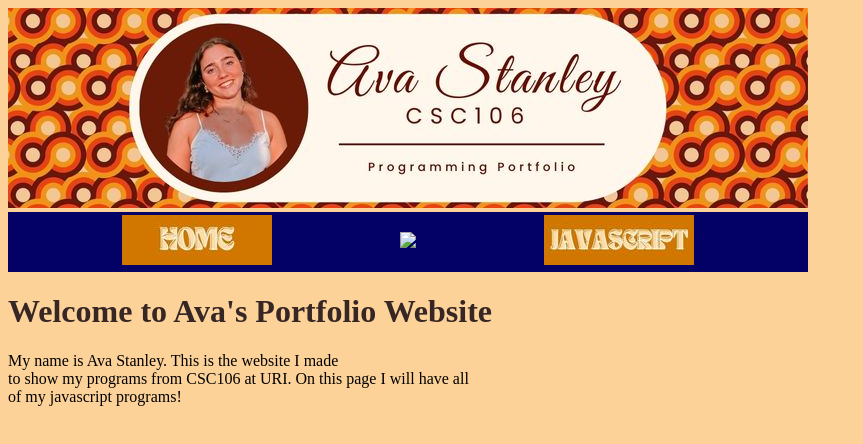
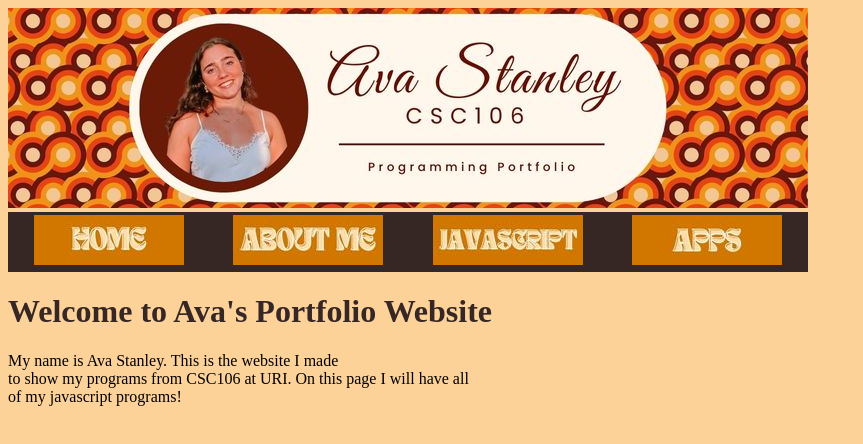
Before and after one commit to avastanley/avastanley.github.io, a plain HTML site: page java.html in a window 1280 px wide. Shown: the whole page, without its empty margins (0-863 px from the left). Drawn offline with Linux system fonts and the light colour scheme.

Commit message:
Update java.html

```diff
--- a/java.html
+++ b/java.html
@@ -6,13 +6,14 @@
         <link rel="stylesheet" href="style.css">
     </head>
     <body>
-          <img src="mybanner.jpg"> <br>
-        <table width=800 bgcolor="030066">
+        <img src="mybanner.jpg"> <br>
+        <table width=800 bgcolor="362624">
             <thead>
                 <tr>
                    <th align="center"> <a href="https://avastanley.github.io/index.html"> <img src="home.jpg"> </a> </th>
-                   <th align="center"> <a href="https://avastanley.github.io/about.html"> <img src="aboutme.jpg"> </a> </th>
+                   <th align="center"> <a href="https://avastanley.github.io/about.html"> <img src="about.jpg"> </a> </th>
                    <th align="center"> <a href="https://avastanley.github.io/java.html"> <img src="javascript.jpg"> </a> </th>
+                    <th align="center"> <a href="https://avastanley.github.io/apps.html"> <img src="apps.jpg"> </a> </th>
                 </tr>
                 </thead>
         </table>
```
